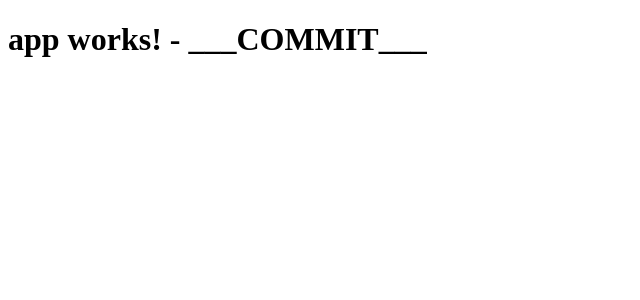
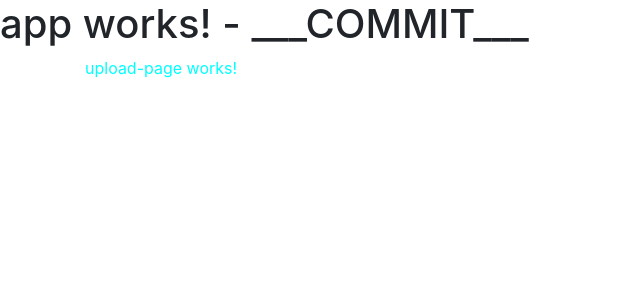
Before and after one commit to codeclou/kartoffelstampf-client, an Angular app: page /upload in a window 1280 px wide. Shown: the top 300 px of the page, without its empty margins (0-640 px from the left). Built offline with nearby package versions, Linux system fonts and the light colour scheme.

Commit message:
switched to scss with bootstrap4 and added router and upload page

```diff
--- a/package.json
+++ b/package.json
@@ -22,7 +22,8 @@
     "@angular/router": "^4.0.0",
     "core-js": "^2.4.1",
     "rxjs": "^5.1.0",
-    "zone.js": "^0.8.4"
+    "zone.js": "^0.8.4",
+    "bootstrap": "4.0.0-alpha.6"
   },
   "devDependencies": {
     "@angular/cli": "^1.0.0",
--- a/src/app/app.component.html
+++ b/src/app/app.component.html
@@ -3,3 +3,4 @@
   -
   {{gitCommit}}
 </h1>
+<router-outlet></router-outlet>
--- a/src/app/app.component.ts
+++ b/src/app/app.component.ts
@@ -3,7 +3,7 @@ import { Component } from '@angular/core';
 @Component({
   selector: 'app-root',
   templateUrl: './app.component.html',
-  styleUrls: ['./app.component.css']
+  styleUrls: ['./app.component.scss']
 })
 export class AppComponent {
   title = 'app works!';
--- a/src/app/app.module.ts
+++ b/src/app/app.module.ts
@@ -4,12 +4,26 @@ import { FormsModule } from '@angular/forms';
 import { HttpModule } from '@angular/http';
 
 import { AppComponent } from './app.component';
+import { UploadPageComponent } from './upload-page/upload-page.component';
+import { RouterModule, Routes } from '@angular/router';
+
+const appRoutes: Routes = [
+  { path: 'upload', component: UploadPageComponent },
+  { path: '',
+    redirectTo: '/upload',
+    pathMatch: 'full'
+  },
+  // { path: '**', component: PageNotFoundComponent }
+];
+
 
 @NgModule({
   declarations: [
-    AppComponent
+    AppComponent,
+    UploadPageComponent
   ],
   imports: [
+    RouterModule.forRoot(appRoutes),
     BrowserModule,
     FormsModule,
     HttpModule
--- /dev/null
+++ b/src/app/upload-page/upload-page.component.html
@@ -0,0 +1,3 @@
+<p class="container">
+  upload-page works!
+</p>
--- /dev/null
+++ b/src/app/upload-page/upload-page.component.scss
@@ -0,0 +1,5 @@
+@import "../../styles-defs";
+
+.container {
+  color: $primary-color;
+}
--- /dev/null
+++ b/src/app/upload-page/upload-page.component.ts
@@ -0,0 +1,16 @@
+import { Component, OnInit } from '@angular/core';
+
+@Component({
+  selector: 'app-upload-page',
+  templateUrl: './upload-page.component.html',
+  styleUrls: ['./upload-page.component.scss']
+})
+export class UploadPageComponent implements OnInit {
+
+  constructor() { }
+
+  ngOnInit() {
+
+  }
+
+}
--- /dev/null
+++ b/src/styles-defs.scss
@@ -0,0 +1,3 @@
+// We put SCSS Variables here to import in every component
+
+$primary-color: #00ffff !default;
--- a/src/styles.css
+++ b/src/styles.scss
@@ -1 +1,4 @@
 /* You can add global styles to this file, and also import other style files */
+
+@import "styles-defs";
+@import "../node_modules/bootstrap/scss/bootstrap";
```
Also changed, not shown: .angular-cli.json, src/app/app.component.css (deleted), src/app/app.component.scss (added), 2 other files (tests, documents, lock files or other folders).
